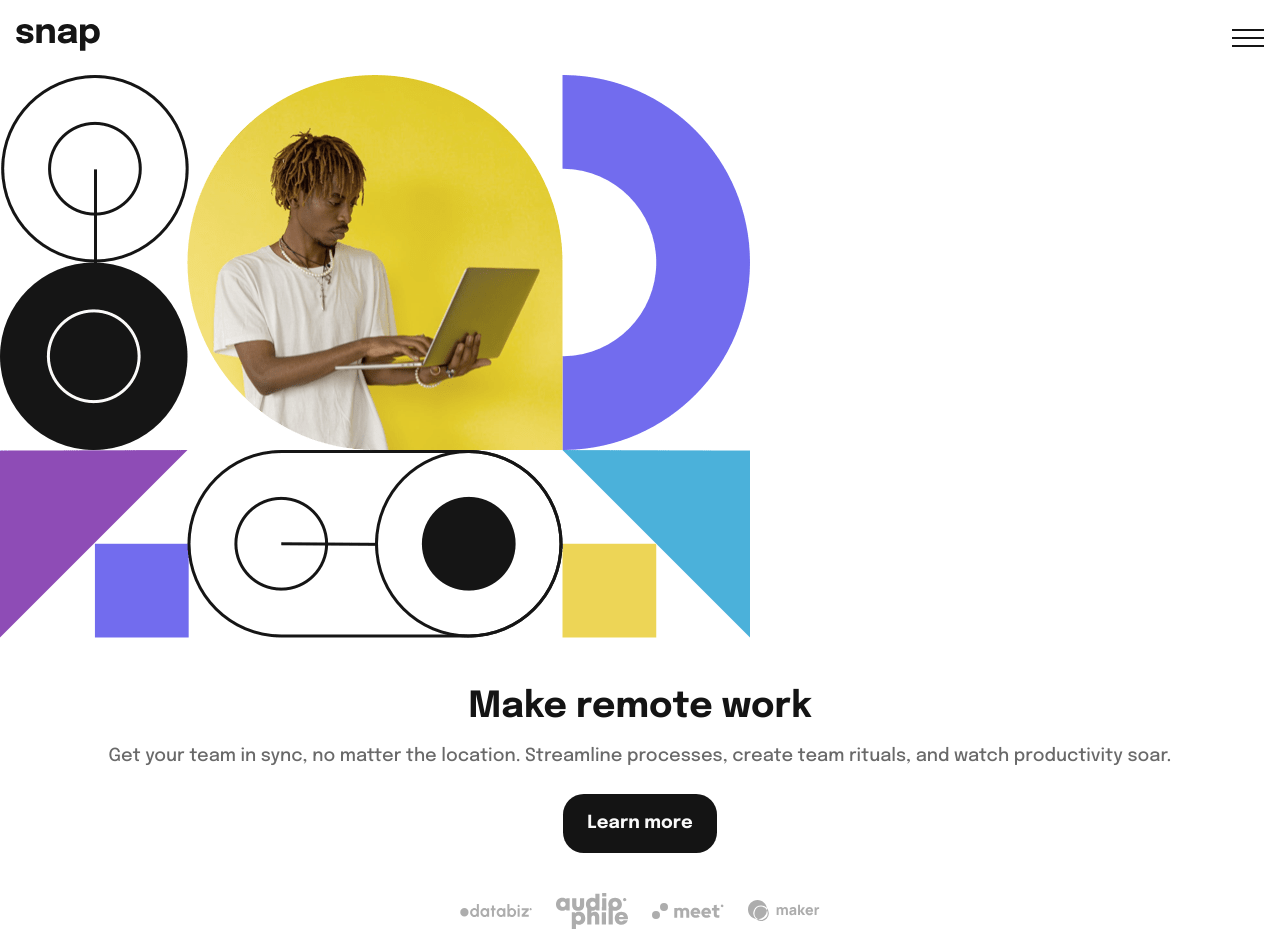
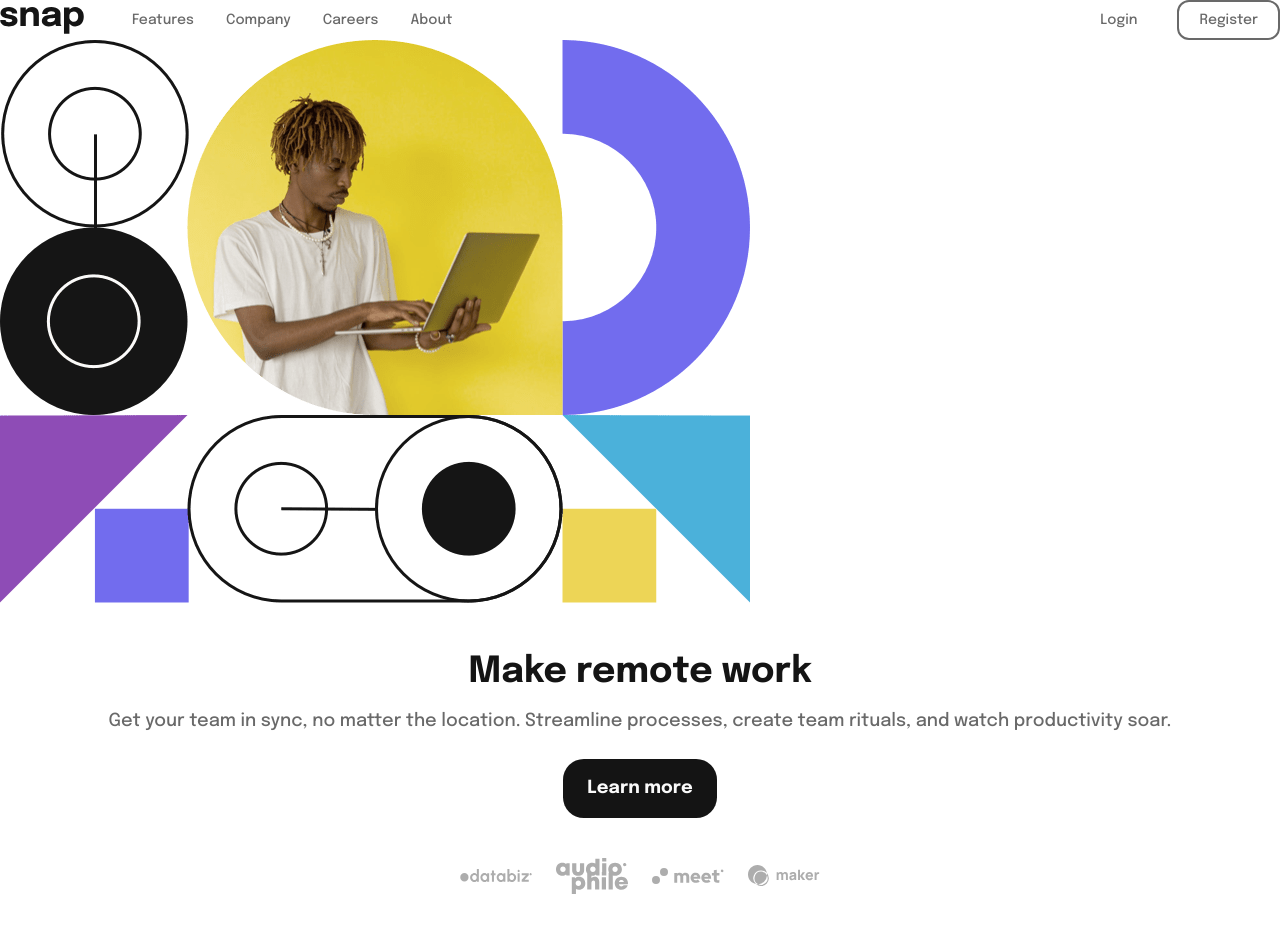
Before and after one commit to eniiku/intro-snap, a React (Vite) app: page / in a window 1280 px wide. After the commit the page ends 910 px from the top, so only its background shows below. Built offline with nearby package versions, Linux system fonts and the light colour scheme.

Commit message:
feat(Navbar): creat navbar for desktop view

```diff
--- a/src/components/Navbar/Navbar.tsx
+++ b/src/components/Navbar/Navbar.tsx
@@ -13,12 +13,48 @@ const Navbar = () => {
   const handleCloseMenu = () => setIsMenuOpen(false);
 
   return (
-    <header className='flex items-center justify-between px-4 py-6'>
-      <img src={logoIcon} alt='logo icon for snap company' />
+    <header
+      className='md:flex items-center md:gap-12 px-4
+        py-6 md:p-0'
+    >
+      <img
+        src={logoIcon}
+        alt='logo icon for snap company'
+        className='inline-block my-auto'
+      />
 
-      <button aria-label='click to open mobile navbar' onClick={handleOpenMenu}>
+      <button
+        aria-label='click to open mobile navbar'
+        onClick={handleOpenMenu}
+        className='md:hidden inline-block float-right my-auto'
+      >
         <img src={menuIcon} role='presentation' />
       </button>
+
+      {/* Navbar for Desktop view */}
+
+      <nav className='hidden md:flex w-full items-center justify-between text-sm'>
+        <ul className='flex gap-8'>
+          {navLinks.map((navLink) => (
+            <li key={navLink} className='py-2 md:p-0'>
+              <button className='capitalize text-mediumGray'>{navLink}</button>
+            </li>
+          ))}
+        </ul>
+
+        <div className='flex flex-col md:flex-row gap-4 md:gap-10 items-center justify-center'>
+          <button className='py-2 text-center text-mediumGray'>Login</button>
+
+          <button
+            className='py-2 md:px-5 text-center border-2 border-mediumGray
+              text-mediumGray w-full rounded-2xl md:rounded-xl'
+          >
+            Register
+          </button>
+        </div>
+      </nav>
+
+      {/* Navbar for Mobile Layout */}
 
       {isMenuOpen ? (
         <div
```
